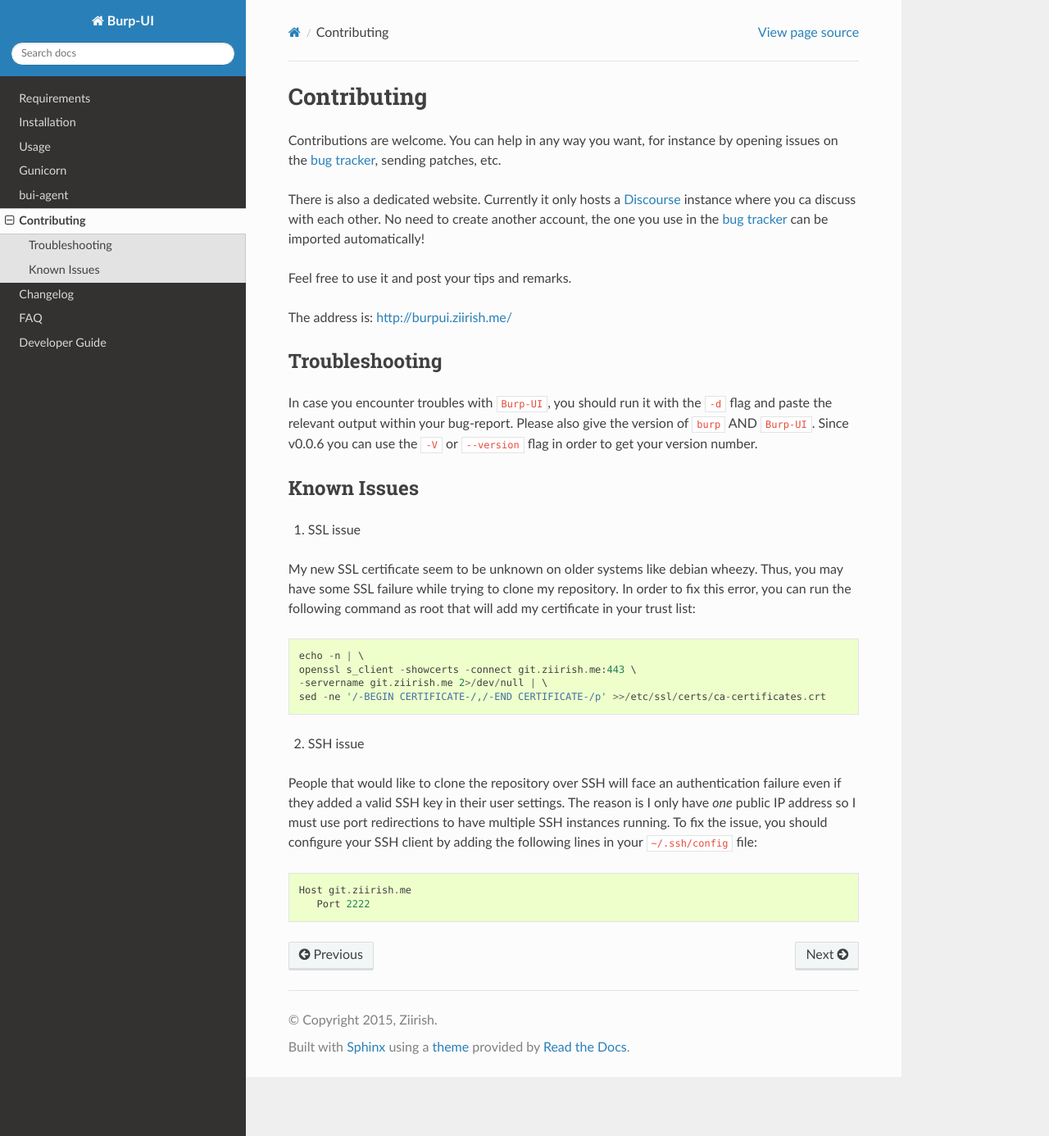
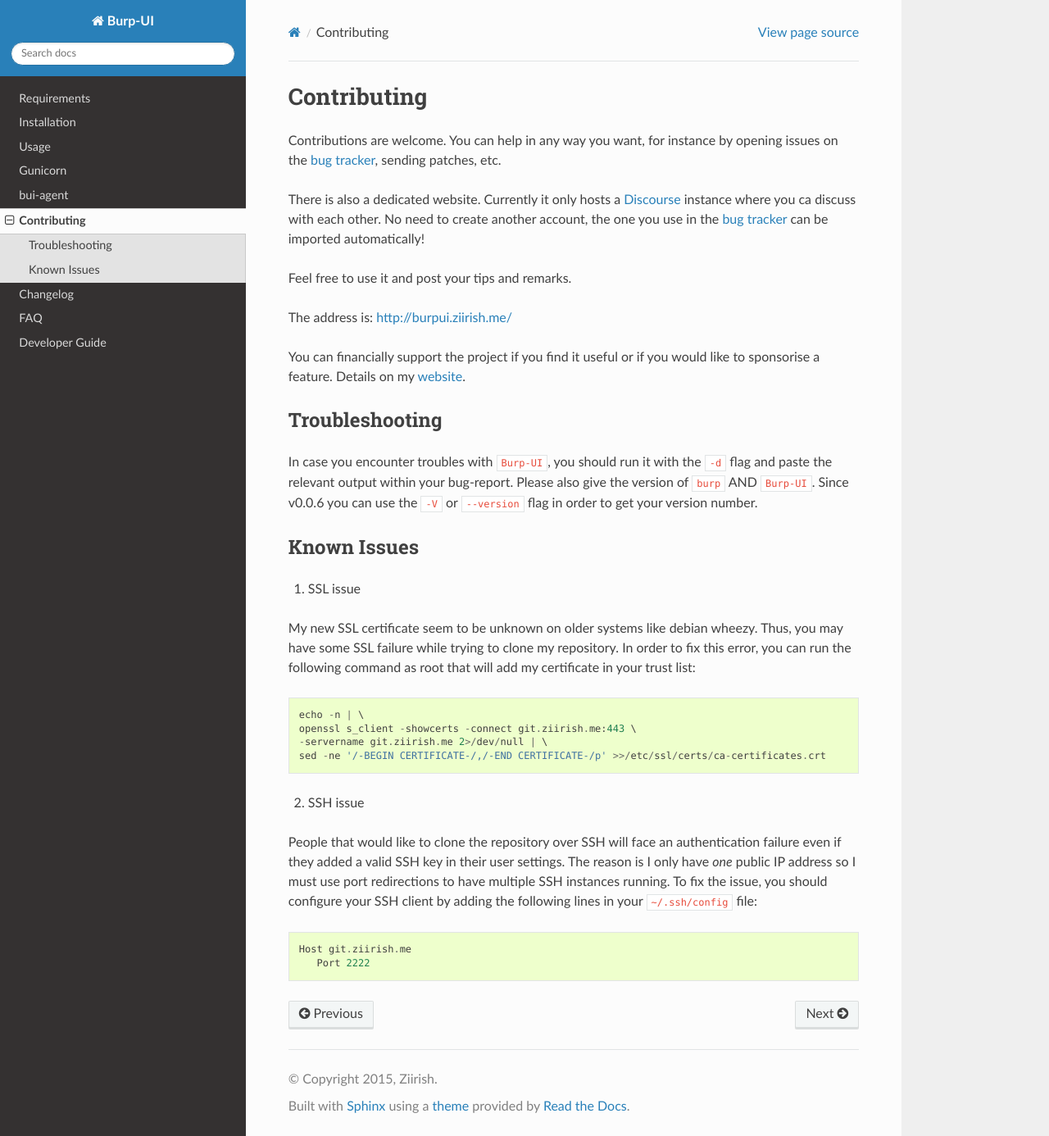
Before and after one commit to ziirish/burp-ui, a Sphinx documentation site: the page built from docs/contributing.rst, in a window 1280 px wide and 1386 px high. Shown: the whole window at 82% size. Built offline with Sphinx 7.4.7 and the Read the Docs theme 2.0.0, drawn with Linux system fonts in a browser that asks for light colours; pages that are not in the unit, such as notebooks, are missing from menus.

Commit message:
add: sponsor information

```diff
--- a/docs/contributing.rst
+++ b/docs/contributing.rst
@@ -14,6 +14,9 @@
 Feel free to use it and post your tips and remarks.
 
 The address is: `http://burpui.ziirish.me/ <http://burpui.ziirish.me/>`__
+
+You can financially support the project if you find it useful or if you would
+like to sponsorise a feature. Details on my `website <http://ziirish.info/>`__.
 
 
 Troubleshooting
```
